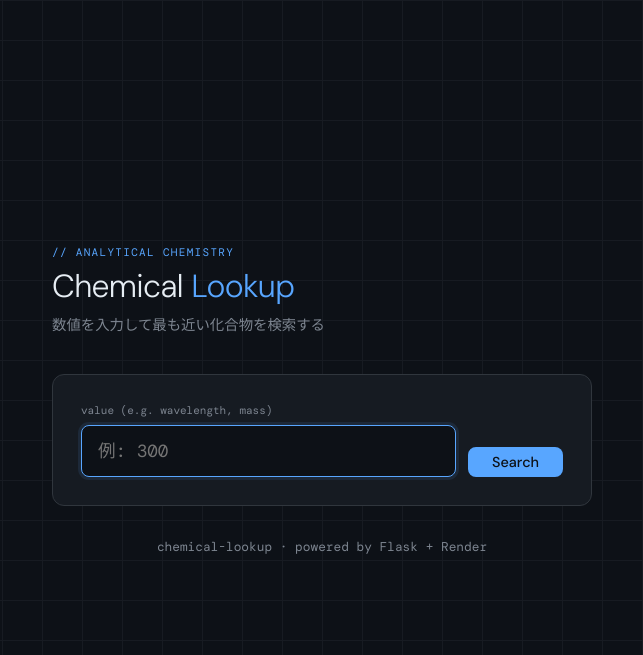
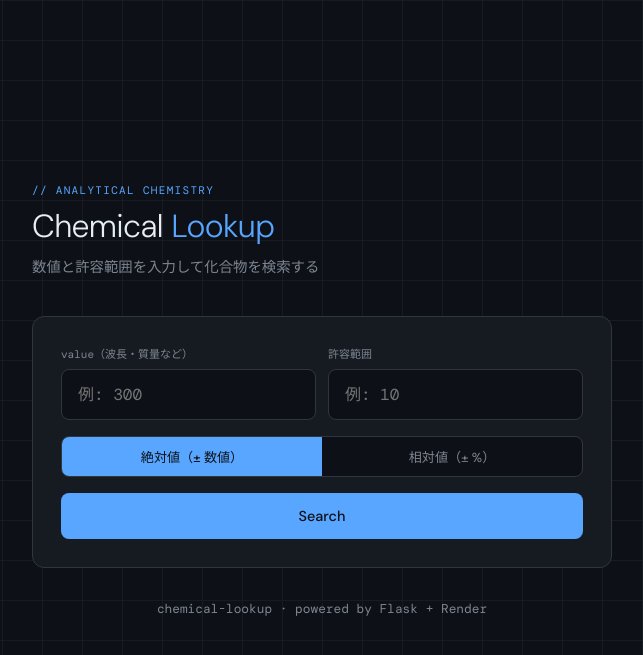
Before and after one commit to k227016u/chemical-lookup, a Flask app: page / in a window 1280 px wide. Shown: the top 655 px of the page, without its empty margins (318-961 px from the left). Run offline with Flask 3, Linux system fonts and the light colour scheme.

Commit message:
範囲検索機能を追加

```diff
--- a/chem-lookup/app.py
+++ b/chem-lookup/app.py
@@ -1,5 +1,4 @@
 from flask import Flask, request, jsonify, render_template
-import bisect
 
 app = Flask(__name__)
 
@@ -18,32 +17,39 @@ COMPOUNDS = {
     660: "クロロフィルa（赤帯）",
 }
 
-# ソート済みキーリスト（高速検索用）
-SORTED_KEYS = sorted(COMPOUNDS.keys())
 
-
-def find_closest(value: float) -> dict:
-    """入力値に最も近い化合物を返す"""
-    if not SORTED_KEYS:
+def find_in_range(value: float, tolerance: float, tolerance_type: str) -> dict:
+    """許容範囲内の化合物をすべて返す"""
+    if not COMPOUNDS:
         return {"error": "データが登録されていません"}
 
-    # 二分探索で挿入位置を取得
-    pos = bisect.bisect_left(SORTED_KEYS, value)
+    results = []
+    for key, name in COMPOUNDS.items():
+        diff = abs(key - value)
 
-    candidates = []
-    if pos < len(SORTED_KEYS):
-        candidates.append(SORTED_KEYS[pos])
-    if pos > 0:
-        candidates.append(SORTED_KEYS[pos - 1])
+        if tolerance_type == "absolute":
+            # 絶対値：差がtolerance以内
+            in_range = diff <= tolerance
+        else:
+            # 相対値：差が入力値のtolerance%以内
+            in_range = diff <= value * (tolerance / 100)
 
-    closest_key = min(candidates, key=lambda k: abs(k - value))
-    diff = abs(closest_key - value)
+        if in_range:
+            results.append({
+                "matched_value": key,
+                "compound": name,
+                "difference": diff,
+            })
+
+    # 差が小さい順に並べる
+    results.sort(key=lambda x: x["difference"])
 
     return {
         "input": value,
-        "matched_value": closest_key,
-        "compound": COMPOUNDS[closest_key],
-        "difference": diff,
+        "tolerance": tolerance,
+        "tolerance_type": tolerance_type,
+        "results": results,
+        "count": len(results),
     }
 
 
@@ -57,10 +63,15 @@ def search():
     data = request.get_json()
     try:
         value = float(data.get("value", ""))
+        tolerance = float(data.get("tolerance", 0))
+        tolerance_type = data.get("tolerance_type", "absolute")
     except (TypeError, ValueError):
         return jsonify({"error": "有効な数値を入力してください"}), 400
 
-    result = find_closest(value)
+    if tolerance < 0:
+        return jsonify({"error": "許容範囲は0以上で入力してください"}), 400
+
+    result = find_in_range(value, tolerance, tolerance_type)
     return jsonify(result)
 
 
--- a/chem-lookup/templates/index.html
+++ b/chem-lookup/templates/index.html
@@ -46,14 +45,12 @@
 
   .container {
     width: 100%;
-    max-width: 540px;
+    max-width: 580px;
     position: relative;
     z-index: 1;
   }
 
-  header {
-    margin-bottom: 2.5rem;
-  }
+  header { margin-bottom: 2.5rem; }
 
   .label-tag {
     font-family: 'DM Mono', monospace;
@@ -68,18 +65,14 @@
     font-size: 2rem;
     font-weight: 300;
     letter-spacing: -0.02em;
-    line-height: 1.2;
   }
 
-  h1 span {
-    color: var(--accent);
-  }
+  h1 span { color: var(--accent); }
 
   .subtitle {
     margin-top: 0.5rem;
     color: var(--muted);
     font-size: 0.9rem;
-    font-weight: 300;
   }
 
   .card {
@@ -90,17 +83,6 @@
     margin-bottom: 1rem;
   }
 
-  .input-group {
-    display: flex;
-    gap: 0.75rem;
-    align-items: stretch;
-  }
-
-  .input-wrapper {
-    flex: 1;
-    position: relative;
-  }
-
   .input-hint {
     font-family: 'DM Mono', monospace;
     font-size: 11px;
@@ -108,18 +90,31 @@
     margin-bottom: 0.5rem;
   }
 
+  .row {
+    display: flex;
+    gap: 0.75rem;
+    align-items: flex-end;
+    margin-bottom: 1rem;
+  }
+
+  .field {
+    display: flex;
+    flex-direction: column;
+    flex: 1;
+  }
+
   input[type="number"] {
-    width: 100%;
     background: var(--bg);
     border: 1px solid var(--border);
     border-radius: 8px;
     padding: 0.875rem 1rem;
     color: var(--text);
     font-family: 'DM Mono', monospace;
-    font-size: 1.1rem;
+    font-size: 1rem;
     outline: none;
     transition: border-color 0.2s;
     -moz-appearance: textfield;
+    width: 100%;
   }
 
   input[type="number"]::-webkit-outer-spin-button,
@@ -130,25 +125,60 @@
     box-shadow: 0 0 0 3px rgba(88,166,255,0.1);
   }
 
+  .toggle-group {
+    display: flex;
+    background: var(--bg);
+    border: 1px solid var(--border);
+    border-radius: 8px;
+    overflow: hidden;
+    margin-bottom: 1rem;
+  }
+
+  .toggle-group label {
+    flex: 1;
+    text-align: center;
+    padding: 0.6rem 0.5rem;
+    font-size: 0.82rem;
+    cursor: pointer;
+    color: var(--muted);
+    transition: background 0.15s, color 0.15s;
+    user-select: none;
+  }
+
+  .toggle-group input[type="radio"] { display: none; }
+
+  .toggle-group input[type="radio"]:checked + label {
+    background: var(--accent);
+    color: #0d1117;
+    font-weight: 500;
+  }
+
   button {
     background: var(--accent);
     color: #0d1117;
     border: none;
     border-radius: 8px;
-    padding: 0 1.5rem;
+    padding: 0.875rem 1.5rem;
     font-family: 'DM Sans', sans-serif;
     font-size: 0.9rem;
     font-weight: 500;
     cursor: pointer;
     transition: opacity 0.15s, transform 0.1s;
-    white-space: nowrap;
-    margin-top: 1.35rem;
+    width: 100%;
   }
 
   button:hover { opacity: 0.85; }
-  button:active { transform: scale(0.97); }
+  button:active { transform: scale(0.98); }
 
-  /* 結果表示 */
+  .error-msg {
+    color: #f85149;
+    font-size: 0.875rem;
+    display: none;
+    margin-top: 0.5rem;
+  }
+
+  .error-msg.visible { display: block; }
+
   .result-card {
     background: var(--surface);
     border: 1px solid var(--border);
@@ -249,48 +275,53 @@
   <header>
     <div class="label-tag">// analytical chemistry</div>
     <h1>Chemical <span>Lookup</span></h1>
-    <p class="subtitle">数値を入力して最も近い化合物を検索する</p>
+    <p class="subtitle">数値と許容範囲を入力して化合物を検索する</p>
   </header>
 
   <div class="card">
-    <div class="input-hint">value (e.g. wavelength, mass)</div>
-    <div class="input-group">
-      <div class="input-wrapper">
-        <input type="number" id="valueInput" placeholder="例: 300" step="any" autofocus>
+    <div class="row">
+      <div class="field">
+        <div class="input-hint">value（波長・質量など）</div>
+        <input type="number" id="valueInput" placeholder="例: 300" step="any">
       </div>
-      <button onclick="doSearch()">Search</button>
+      <div class="field">
+        <div class="input-hint">許容範囲</div>
+        <input type="number" id="toleranceInput" placeholder="例: 10" step="any" min="0">
+      </div>
     </div>
+
+    <div class="toggle-group">
+      <input type="radio" name="tolType" id="abs" value="absolute" checked>
+      <label for="abs">絶対値（± 数値）</label>
+      <input type="radio" name="tolType" id="rel" value="relative">
+      <label for="rel">相対値（± %）</label>
+    </div>
+
+    <button onclick="doSearch()">Search</button>
     <div class="error-msg" id="errorMsg"></div>
   </div>
 
   <div class="result-card" id="resultCard">
-    <div class="result-label">// match found</div>
-    <div class="compound-name" id="compoundName">—</div>
-    <div class="meta-row">
-      <div class="meta-item">
-        <span class="meta-key">入力値</span>
-        <span class="meta-val" id="inputVal">—</span>
-      </div>
-      <div class="meta-item">
-        <span class="meta-key">一致した値</span>
-        <span class="meta-val" id="matchedVal">—</span>
-      </div>
-      <div class="meta-item">
-        <span class="meta-key">差分</span>
-        <span class="diff-badge" id="diffBadge">—</span>
-      </div>
-    </div>
+    <div class="result-label">// results</div>
+    <div class="count-label" id="countLabel"></div>
+    <div id="resultBody"></div>
   </div>
 
   <footer>chemical-lookup · powered by Flask + Render</footer>
 </div>
 
 <script>
-  const input = document.getElementById('valueInput');
-  input.addEventListener('keydown', e => { if (e.key === 'Enter') doSearch(); });
+  const valueInput = document.getElementById('valueInput');
+  const toleranceInput = document.getElementById('toleranceInput');
+
+  [valueInput, toleranceInput].forEach(el => {
+    el.addEventListener('keydown', e => { if (e.key === 'Enter') doSearch(); });
+  });
 
   async function doSearch() {
-    const val = input.value.trim();
+    const val = valueInput.value.trim();
+    const tol = toleranceInput.value.trim();
+    const tolType = document.querySelector('input[name="tolType"]:checked').value;
     const errEl = document.getElementById('errorMsg');
     const resultCard = document.getElementById('resultCard');
 
@@ -306,7 +337,7 @@
     const res = await fetch('/search', {
       method: 'POST',
       headers: { 'Content-Type': 'application/json' },
-      body: JSON.stringify({ value: val })
+      body: JSON.stringify({ value: val, tolerance: tol || 0, tolerance_type: tolType })
     });
 
     const data = await res.json();
@@ -317,13 +348,37 @@
       return;
     }
 
-    document.getElementById('compoundName').textContent = data.compound;
-    document.getElementById('inputVal').textContent = data.input;
-    document.getElementById('matchedVal').textContent = data.matched_value;
+    const unit = tolType === 'absolute' ? '' : '%';
+    document.getElementById('countLabel').textContent =
+      `入力値: ${data.input}　許容範囲: ±${data.tolerance}${unit}　該当: ${data.count}件`;
 
-    const badge = document.getElementById('diffBadge');
-    badge.textContent = data.difference === 0 ? '± 0 (完全一致)' : `± ${data.difference}`;
-    badge.className = 'diff-badge' + (data.difference === 0 ? ' exact' : '');
+    const body = document.getElementById('resultBody');
+
+    if (data.count === 0) {
+      body.innerHTML = '<div class="no-result">該当する化合物が見つかりませんでした</div>';
+    } else {
+      const rows = data.results.map(r => {
+        const badgeClass = r.difference === 0 ? 'diff-badge exact' : 'diff-badge';
+        const diffText = r.difference === 0 ? '完全一致' : `± ${r.difference}`;
+        return `<tr>
+          <td>${r.compound}</td>
+          <td>${r.matched_value}</td>
+          <td><span class="${badgeClass}">${diffText}</span></td>
+        </tr>`;
+      }).join('');
+
+      body.innerHTML = `
+        <table class="result-table">
+          <thead>
+            <tr>
+              <th>化合物名</th>
+              <th>登録値</th>
+              <th>差分</th>
+            </tr>
+          </thead>
+          <tbody>${rows}</tbody>
+        </table>`;
+    }
 
     resultCard.classList.add('visible');
   }
```
Also changed, not shown: other parts of chem-lookup/templates/index.html (+26 -31 lines).
